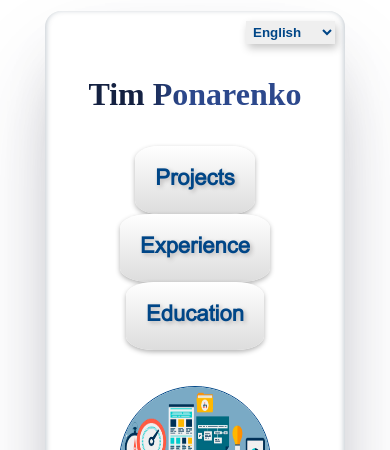
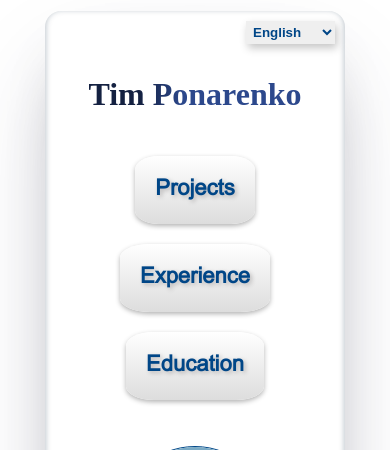
Before and after one commit to bladwing/TimPonarenkoPortfolio, a React (Create React App) app: page / in a window 390 px wide. Shown: the top 450 px of the page. Built offline with nearby package versions, Linux system fonts and the light colour scheme.

Commit message:
fix menu responsive

```diff
--- a/src/components/menu/menu.scss
+++ b/src/components/menu/menu.scss
@@ -18,7 +18,7 @@
   position: relative;
   display: block;
   text-align: center;
-  margin: 0 10px;
+  margin: 10px;
   border-radius: 20%;
   padding: 6px;
   box-sizing: border-box;
```
